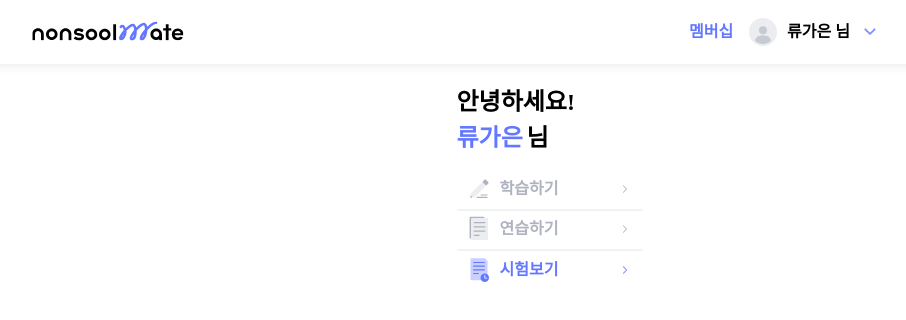
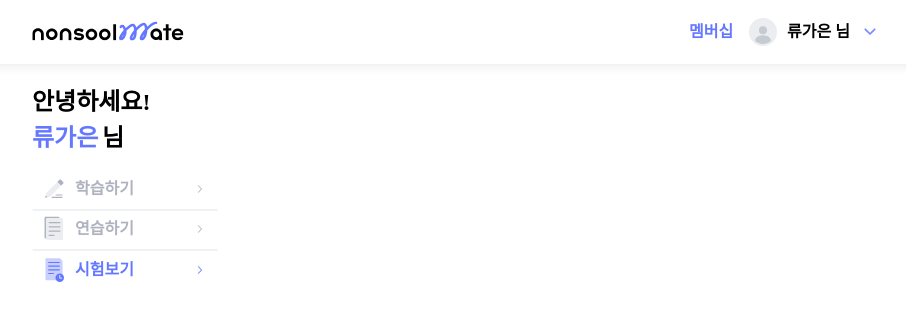
Before and after one commit to nonsoolmate-official/nonsoolmate-client, a React (Vite) app in the folder nonsoolmateClient/: page /home in a window 1280 px wide. Shown: the top 320 px of the page, without its empty margins (183-1089 px from the left). Built offline with nearby package versions, Linux system fonts and the light colour scheme; a web font is replaced by a local one.

Commit message:
[ fix/#27 ] Homes 하위 컴포넌트에 align-items:center 삭제

```diff
--- a/nonsoolmateClient/src/home/index.tsx
+++ b/nonsoolmateClient/src/home/index.tsx
@@ -2,7 +2,6 @@ import { Outlet } from "react-router-dom";
 import styled from "styled-components";
 import HomeHeader from "./components/HomeHeader";
 import HomeSide from "./components/HomeSide";
-import { commonFlex } from "style/commonStyle";
 
 export default function index() {
   return (
@@ -18,10 +17,10 @@ export default function index() {
 
 //padding 좌우만 + 대학 스크롤 기능 + 배경색 light-grey
 const Homes = styled.section`
+  display: flex;
   justify-content: space-between;
-
-  ${commonFlex};
-
+  align-items: center;
+  width: 100%;
   height: calc(100vh - 6.4rem);
   padding: 0;
 `;
```
